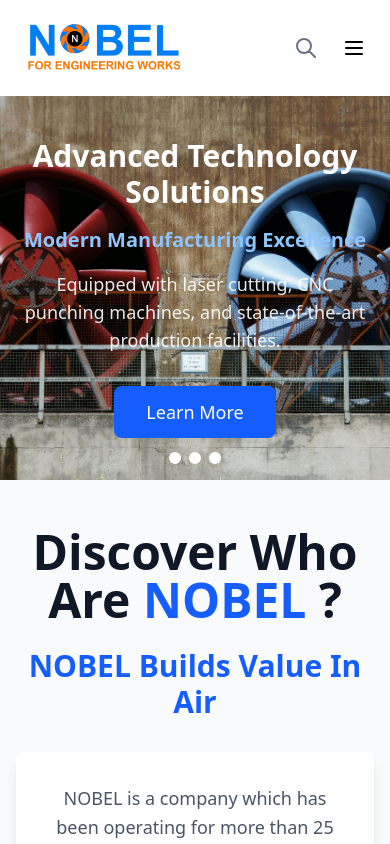
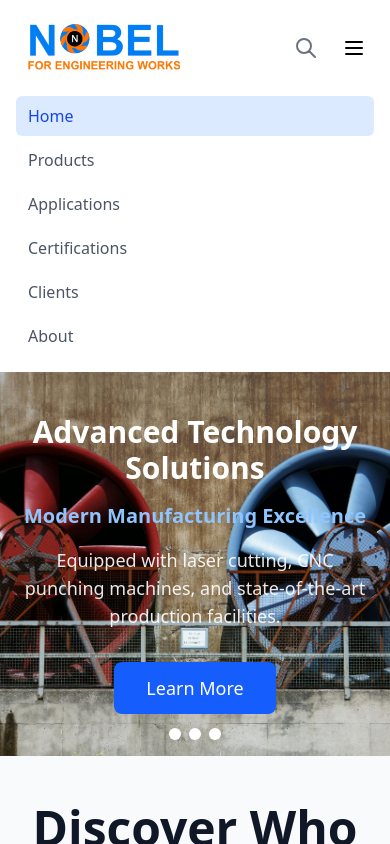
Before and after one commit to hossamDeveloper/Nobel, a React (Vite) app: page / in a window 390 px wide. Both pictures are taken after a click on the button 354 px from the left and 48 px from the top of the page. Shown: the top 844 px of the page. Built offline with nearby package versions, Linux system fonts and the light colour scheme.

Commit message:
update toggle Navbar

```diff
--- a/src/Components/Navbar.jsx
+++ b/src/Components/Navbar.jsx
@@ -13,6 +13,7 @@ const Navbar = () => {
   const desktopInputRef = useRef(null)
   const mobileInputRef = useRef(null)
   const [showDropdown, setShowDropdown] = useState(false)
+  const [isMobileMenuOpen, setIsMobileMenuOpen] = useState(false)
 
   const sections = [
     { name: 'Home', path: '/' },
@@ -40,6 +41,11 @@ const Navbar = () => {
       .map((p) => ({ id: p.id, name: p.name }))
     setSuggestions(filtered)
   }, [searchQuery])
+
+  // Close mobile menu on route change
+  useEffect(() => {
+    setIsMobileMenuOpen(false)
+  }, [location.pathname])
 
   const handleSearch = (e) => {
     e.preventDefault()
@@ -155,8 +161,9 @@ const Navbar = () => {
           <div className="md:hidden flex items-center space-x-2">
             {/* Mobile Search Button */}
             <button
-              onClick={() => setIsSearchVisible(!isSearchVisible)}
+              onClick={() => { setIsSearchVisible(!isSearchVisible); setIsMobileMenuOpen(false); }}
               className="p-2 text-gray-500 hover:text-gray-700"
+              aria-label="Toggle search"
             >
               <svg className="h-6 w-6" fill="none" stroke="currentColor" viewBox="0 0 24 24">
                 <path strokeLinecap="round" strokeLinejoin="round" strokeWidth={2} d="M21 21l-6-6m2-5a7 7 0 11-14 0 7 7 0 0114 0z" />
@@ -164,7 +171,13 @@ const Navbar = () => {
             </button>
 
             {/* Mobile Menu Button */}
-            <button className="p-2">
+            <button
+              className="p-2"
+              onClick={() => { setIsMobileMenuOpen(!isMobileMenuOpen); setIsSearchVisible(false); }}
+              aria-expanded={isMobileMenuOpen}
+              aria-controls="mobile-nav"
+              aria-label="Toggle menu"
+            >
               <svg className="w-6 h-6" fill="none" stroke="currentColor" viewBox="0 0 24 24">
                 <path strokeLinecap="round" strokeLinejoin="round" strokeWidth={2} d="M4 6h16M4 12h16M4 18h16" />
               </svg>
@@ -235,6 +248,29 @@ const Navbar = () => {
             )}
           </div>
         )}
+
+        {/* Mobile Navigation */}
+        {isMobileMenuOpen && (
+          <nav id="mobile-nav" className="md:hidden pb-4">
+            <ul className="space-y-1">
+              {sections.map((section) => (
+                <li key={section.name}>
+                  <Link
+                    to={section.path}
+                    onClick={() => setIsMobileMenuOpen(false)}
+                    className={`block px-3 py-2 rounded-md text-base font-medium ${
+                      location.pathname === section.path
+                        ? 'bg-blue-100 text-blue-700'
+                        : 'text-gray-600 hover:text-gray-800 hover:bg-gray-100'
+                    }`}
+                  >
+                    {section.name}
+                  </Link>
+                </li>
+              ))}
+            </ul>
+          </nav>
+        )}
       </div>
     </header>
   )
```
